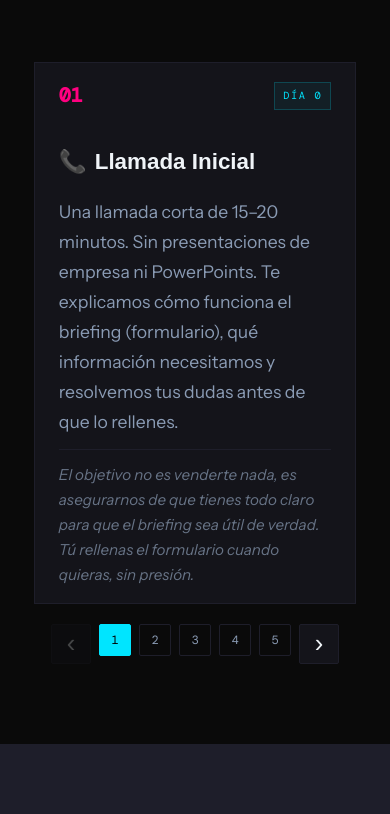
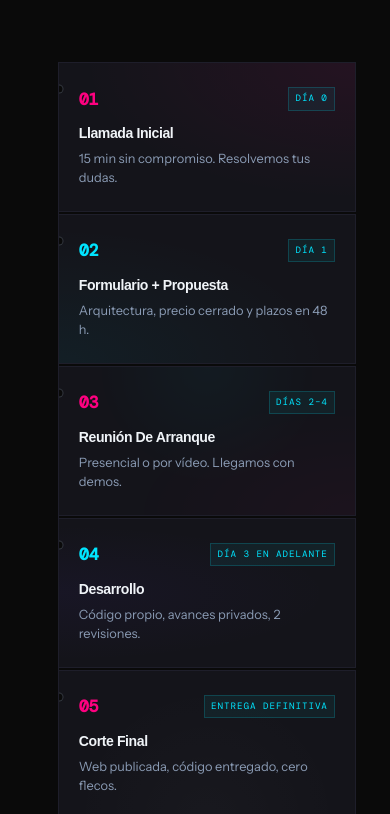
Before and after one commit to KatanStudio/KatanWeb, a React (Vite) app: page /proceso in a window 390 px wide. Shown: the part 1110-1924 px from the top of the page. Built offline with nearby package versions, Linux system fonts and the light colour scheme; a web font is replaced by a local one.

Commit message:
Reestructuración Proceso

```diff
--- a/src/pages/Proceso.jsx
+++ b/src/pages/Proceso.jsx
@@ -1,4 +1,4 @@
-import { useState, useEffect, useRef } from 'react'
+import { useState } from 'react'
 import { Link } from 'react-router-dom'
 import { Helmet } from 'react-helmet-async'
 import Header from '../components/Header.jsx'
@@ -8,49 +8,50 @@ const STEPS = [
   {
     num: '01',
     time: 'Día 0',
-    title: 'Llamada inicial',
+    title: 'Llamada Inicial',
+    micro: '15 min sin compromiso. Resolvemos tus dudas.',
     desc: 'Una llamada corta de 15–20 minutos. Sin presentaciones de empresa ni PowerPoints. Te explicamos cómo funciona el briefing (formulario), qué información necesitamos y resolvemos tus dudas antes de que lo rellenes.',
     detail: 'El objetivo no es venderte nada, es asegurarnos de que tienes todo claro para que el briefing sea útil de verdad. Tú rellenas el formulario cuando quieras, sin presión.',
-    icon: '📞',
   },
   {
     num: '02',
     time: 'Día 1',
-    title: 'Formulario + propuesta',
-    desc: 'Con el formulario en mano, analizamos tu proyecto y en menos de 48 horas te mandamos arquitectura, alcance,  precio cerrado y las fechas orientadas. Lo que firmas el Día 1 es lo que pagas al terminar.',
+    title: 'Formulario + Propuesta',
+    micro: 'Arquitectura, precio cerrado y plazos en 48 h.',
+    desc: 'Con el formulario en mano, analizamos tu proyecto y en menos de 48 horas te mandamos arquitectura, alcance, precio cerrado y las fechas orientadas. Lo que firmas el Día 1 es lo que pagas al terminar.',
     detail: 'Precio fijo. Sin letra pequeña. Sin "esto es un extra". Si algo cambia de alcance durante el proyecto, lo hablamos antes de ejecutarlo, nunca después.',
-    icon: '📋',
+    highlight: true,
   },
   {
     num: '03',
     time: 'Días 2–4',
-    title: 'Reunión de arranque',
+    title: 'Reunión De Arranque',
+    micro: 'Presencial o por vídeo. Llegamos con demos.',
     desc: 'Aquí es donde nos juntamos en persona si estás en Toledo, Madrid o alrededores. Si no es posible presencialmente, lo hacemos por videollamada.',
     detail: 'Llegamos con demostraciones para que veas la dirección visual desde el primer momento. Hablamos del diseño, estructura y cualquier detalle que necesite ajuste antes de meternos de lleno en el código.',
-    icon: '🤝',
-    highlight: true,
   },
   {
     num: '04',
     time: 'Día 3 en adelante',
     title: 'Desarrollo',
+    micro: 'Código propio, avances privados, 2 revisiones.',
     desc: 'Construimos tu sistema en código propio. Tienes posibilidad de ver un avance privado y dos rondas de revisión estructuradas incluidas.',
     detail: 'Las revisiones van por rondas, no por mensajes sueltos. Esto nos permite trabajar con foco y entregarte cambios de golpe, no a cuentagotas.',
-    icon: '⚙️',
+    highlight: true,
   },
   {
     num: '05',
     time: 'Entrega definitiva',
-    title: 'Corte final',
+    title: 'Corte Final',
+    micro: 'Web publicada, código entregado, cero flecos.',
     desc: 'La web publicada, el dominio configurado, Core Web Vitals en verde y el código entregado al 100%. Cerramos con una última reunión/llamada de onboarding para que controles todo.',
     detail: 'Te entregamos acceso completo al hosting y una guía de uso si tienes panel de administración. Nada queda en el aire y, si tuvieras problemas, nos encargaríamos con el servicio de mantenimiento.',
-    icon: '🚀',
   },
 ]
 
 const COMM_ITEMS = [
   {
-    label: 'pRIMERA Toma de contacto',
+    label: 'Primera toma de contacto',
     channel: 'Llamada de 15–20 min',
     desc: 'Explicamos el proceso y el formulario. Sin compromiso ni presentaciones largas.',
     color: 'var(--spark)',
@@ -104,47 +105,15 @@ const REQUIREMENTS = [
   },
 ]
 
-
-/**
- * Hook: observa un contenedor y añade .is-visible a sus hijos
- * con el selector indicado cuando entran en el viewport.
- */
-function useStaggerReveal(containerRef, childSelector = '.process-card') {
-  useEffect(() => {
-    const container = containerRef.current
-    if (!container) return
-
-    const cards = container.querySelectorAll(childSelector)
-    if (!cards.length) return
-
-    const observer = new IntersectionObserver(
-      (entries) => {
-        entries.forEach((entry) => {
-          if (entry.isIntersecting) {
-            entry.target.classList.add('is-visible')
-            // Una vez visible, dejamos de observar esa card
-            observer.unobserve(entry.target)
-          }
-        })
-      },
-      {
-        threshold: 0.12,   // card visible al 12% → dispara
-        rootMargin: '0px 0px -40px 0px', // pequeño offset inferior
-      }
-    )
-
-    cards.forEach((card) => observer.observe(card))
-
-    return () => observer.disconnect()
-  }, [containerRef, childSelector])
-}
+const CLAIMS = [
+  'Precio cerrado desde el día 1',
+  'Sin extras sorpresa',
+  '2 rondas de revisión incluidas',
+  'Código propio y entrega completa',
+]
 
 export default function Proceso() {
-  const gridRef = useRef(null)
-  useStaggerReveal(gridRef, '.process-card')
-  const [activeStep, setActiveStep] = useState(0)
-  const prevStep = () => setActiveStep(i => Math.max(0, i - 1))
-  const nextStep = () => setActiveStep(i => Math.min(STEPS.length - 1, i + 1))
+  const [activeStep, setActiveStep] = useState(null)
 
   return (
     <>
@@ -189,63 +158,50 @@ export default function Proceso() {
               </div>
             </div>
 
-            {/* ── Steps (desktop grid) ── */}
-            <div className="process-grid process-grid--desktop" style={{ marginTop: '4rem' }} ref={gridRef}>
-              {STEPS.map((step) => (
-                <div key={step.num} className={`process-card${step.highlight ? ' process-card--highlight' : ''}`}>
-                  <div className="process-card__header">
-                    <span className="process-card__num">{step.num}</span>
-                    <span className="process-card__time">{step.time}</span>
+            {/* ── Timeline ── */}
+            <div
+              className={`proceso-timeline${activeStep !== null ? ' proceso-timeline--has-active' : ''}`}
+              style={{ marginTop: '4rem' }}
+              onMouseLeave={() => setActiveStep(null)}
+            >
+              {STEPS.map((step, i) => (
+                <article
+                  key={step.num}
+                  className={`proceso-step${i === activeStep ? ' proceso-step--active' : ''}${step.highlight ? ' proceso-step--highlight' : ''}`}
+                  onMouseEnter={() => setActiveStep(i)}
+                  onClick={() => setActiveStep(activeStep === i ? null : i)}
+                  onFocus={() => setActiveStep(i)}
+                  tabIndex={0}
+                  aria-expanded={i === activeStep}
+                  aria-label={`Paso ${step.num}: ${step.title}`}
+                >
+                  <span className="proceso-step__dot" aria-hidden="true" />
+                  <div className="proceso-step__inner">
+                    <div className="proceso-step__header">
+                      <span className="proceso-step__num">{step.num}</span>
+                      <span className="proceso-step__time">{step.time}</span>
+                    </div>
+                    <h3 className="proceso-step__title">{step.title}</h3>
+                    <p className="proceso-step__micro">{step.micro}</p>
+                    <div className="proceso-step__body">
+                      <div className="proceso-step__body-inner">
+                        <p className="proceso-step__desc">{step.desc}</p>
+                        <p className="proceso-step__detail">{step.detail}</p>
+                      </div>
+                    </div>
                   </div>
-                  <h4 className="process-card__title">
-                    <span className="process-card__icon">{step.icon}</span>
-                    {step.title}
-                  </h4>
-                  <p className="process-card__desc">{step.desc}</p>
-                  <p className="process-card__detail">{step.detail}</p>
-                </div>
+                </article>
               ))}
             </div>
 
-            {/* ── Steps (mobile carousel) ── */}
-            <div className="process-carousel" style={{ marginTop: '4rem' }}>
-              <div className={`process-card process-card--carousel is-visible${STEPS[activeStep].highlight ? ' process-card--highlight' : ''}`}>
-                <div className="process-card__header">
-                  <span className="process-card__num">{STEPS[activeStep].num}</span>
-                  <span className="process-card__time">{STEPS[activeStep].time}</span>
+            {/* ── Claims ── */}
+            <div className="proceso-claims">
+              {CLAIMS.map((claim, i) => (
+                <div key={i} className="proceso-claims__item">
+                  <span className="proceso-claims__mark" aria-hidden="true" />
+                  <span>{claim}</span>
                 </div>
-                <h4 className="process-card__title">
-                  <span className="process-card__icon">{STEPS[activeStep].icon}</span>
-                  {STEPS[activeStep].title}
-                </h4>
-                <p className="process-card__desc">{STEPS[activeStep].desc}</p>
-                <p className="process-card__detail">{STEPS[activeStep].detail}</p>
-              </div>
-
-              <div className="process-carousel__dots">
-                <button
-                  className="process-carousel__arrow process-carousel__arrow--prev"
-                  onClick={prevStep}
-                  disabled={activeStep === 0}
-                  aria-label="Paso anterior"
-                >‹</button>
-
-                {STEPS.map((_, i) => (
-                  <button
-                    key={i}
-                    className={`process-carousel__dot${i === activeStep ? ' process-carousel__dot--active' : ''}`}
-                    onClick={() => setActiveStep(i)}
-                    aria-label={`Ir al paso ${i + 1}`}
-                  >{i + 1}</button>
-                ))}
-
-                <button
-                  className="process-carousel__arrow process-carousel__arrow--next"
-                  onClick={nextStep}
-                  disabled={activeStep === STEPS.length - 1}
-                  aria-label="Paso siguiente"
-                >›</button>
-              </div>
+              ))}
             </div>
           </div>
         </section>
@@ -320,8 +276,6 @@ export default function Proceso() {
           </div>
         </section>
 
-
-
         {/* ── CTA ── */}
         <section className="cta-section">
           <div className="cta-section__glow" aria-hidden="true"></div>
--- a/src/styles/proceso.css
+++ b/src/styles/proceso.css
@@ -77,143 +77,6 @@
   text-transform: uppercase;
 }
 
-/* ── Process cards grid (página Proceso) ── */
-.process-grid {
-  display: grid;
-  grid-template-columns: 1fr;
-  gap: 1.5rem;
-  position: relative;
-  margin-top: 3rem;
-}
-
-.process-card {
-  background: var(--sheath);
-  border: 1px solid var(--ghost);
-  padding: 1rem 1.5rem;
-  position: relative;
-  z-index: 1;
-  transition: border-color var(--t-mid), transform var(--t-mid), box-shadow var(--t-mid),
-              opacity 0.55s ease, translate 0.55s ease;
-  opacity: 0;
-  translate: 0 28px;
-}
-
-.process-card.is-visible {
-  opacity: 1;
-  translate: 0 0;
-}
-
-.process-card.is-visible:nth-child(1) { transition-delay: 0s;   }
-.process-card.is-visible:nth-child(2) { transition-delay: 0.1s; }
-.process-card.is-visible:nth-child(3) { transition-delay: 0.2s; }
-.process-card.is-visible:nth-child(4) { transition-delay: 0.3s; }
-.process-card.is-visible:nth-child(5) { transition-delay: 0.4s; }
-
-.process-card:hover {
-  border-color: rgba(255, 0, 128, 0.5);
-  transform: translateY(-5px);
-  box-shadow: 0 10px 30px rgba(0, 0, 0, 0.5);
-}
-
-.process-card::before {
-  content: '';
-  position: absolute;
-  top: 0;
-  left: 0;
-  width: 0;
-  height: 2px;
-  background: var(--edge);
-  transition: width var(--t-mid);
-}
-
-.process-card:hover::before {
-  width: 100%;
-}
-
-.process-card__header {
-  display: flex;
-  align-items: center;
-  justify-content: space-between;
-  margin-bottom: 2rem;
-}
-
-.process-card__num {
-  font-family: var(--font-mono);
-  font-size: 1.25rem;
-  color: var(--edge);
-  font-weight: 700;
-  background: var(--sheath);
-  padding-right: 15px;
-}
-
-.process-card__time {
-  font-family: var(--font-mono);
-  font-size: 0.65rem;
-  letter-spacing: 0.15em;
-  color: var(--spark);
-  text-transform: uppercase;
-  background: rgba(0, 229, 255, 0.05);
-  padding: 0.25rem 0.5rem;
-  border: 1px solid rgba(0, 229, 255, 0.2);
-}
-
-.process-card__title {
-  font-family: var(--font-head);
-  font-size: 1.4rem;
-  font-weight: 900;
-  color: var(--blade);
-  margin-bottom: 1rem;
-  text-transform: capitalize;
-}
-
-.process-card__desc {
-  font-size: 1.1rem;
-  color: var(--steel);
-  line-height: 1.7;
-}
-
-.process-card__detail {
-  font-size: 0.95rem;
-  color: rgba(138, 155, 180, 0.7);
-  line-height: 1.65;
-  margin-top: 0.75rem;
-  padding-top: 0.75rem;
-  border-top: 1px solid var(--ghost);
-  font-style: italic;
-}
-
-.process-card__icon {
-  margin-right: 0.5rem;
-}
-
-.process-card--highlight {
-  border-color: rgba(0, 229, 255, 0.35);
-  background: rgba(0, 229, 255, 0.03);
-  position: relative;
-}
-
-.process-card--highlight:hover {
-  border-color: rgba(0, 229, 255, 0.6);
-}
-
-.process-card--highlight::before {
-  background: var(--spark);
-}
-
-.process-card__badge {
-  display: inline-flex;
-  align-items: center;
-  font-family: var(--font-mono);
-  font-size: 0.6rem;
-  letter-spacing: 0.15em;
-  text-transform: uppercase;
-  color: var(--spark);
-  background: rgba(0, 229, 255, 0.08);
-  border: 1px solid rgba(0, 229, 255, 0.25);
-  padding: 0.25rem 0.65rem;
-  margin-bottom: 1rem;
-}
-
 /* ── Filosofía intro ── */
 .proceso-philosophy {
   display: flex;
@@ -275,6 +138,273 @@
     align-items: flex-end;
     text-align: right;
   }
+}
+
+/* ══════════════════════════════════════════════
+   TIMELINE
+   ══════════════════════════════════════════════ */
+
+.proceso-timeline {
+  display: flex;
+  gap: 2px;
+  position: relative;
+  padding-top: 0.75rem; /* room for the connector dot */
+}
+
+/* Horizontal track line */
+.proceso-timeline::before {
+  content: '';
+  position: absolute;
+  top: 0.75rem;
+  left: 0;
+  right: 0;
+  height: 1px;
+  background: linear-gradient(90deg, transparent, var(--ghost) 5%, var(--ghost) 95%, transparent);
+  pointer-events: none;
+  z-index: 0;
+}
+
+/* ── Step card ── */
+.proceso-step {
+  flex: 1;
+  min-width: 0;
+  position: relative;
+  background: var(--sheath);
+  border: 1px solid var(--ghost);
+  overflow: hidden;
+  cursor: pointer;
+  outline: none;
+  transition:
+    border-color 0.3s ease,
+    box-shadow 0.3s ease,
+    opacity 0.3s ease;
+}
+
+.proceso-timeline--has-active .proceso-step:not(.proceso-step--active) {
+  opacity: 0.55;
+}
+
+.proceso-step--active {
+  border-color: rgba(255, 0, 128, 0.45);
+  box-shadow: 0 6px 28px rgba(0, 0, 0, 0.45), 0 0 0 1px rgba(255, 0, 128, 0.12);
+  opacity: 1;
+  z-index: 1;
+}
+
+.proceso-step--highlight.proceso-step--active {
+  border-color: rgba(0, 229, 255, 0.5);
+  box-shadow: 0 6px 28px rgba(0, 0, 0, 0.45), 0 0 0 1px rgba(0, 229, 255, 0.12);
+}
+
+.proceso-step:focus-visible {
+  outline: 2px solid var(--edge);
+  outline-offset: 2px;
+}
+
+/* Subtle gradient bg per step (decorative, below content) */
+.proceso-step::before {
+  content: '';
+  position: absolute;
+  inset: 0;
+  pointer-events: none;
+  z-index: 0;
+  transition: opacity 0.35s ease;
+  opacity: 0.5;
+}
+
+.proceso-step--active::before {
+  opacity: 1;
+}
+
+.proceso-timeline > .proceso-step:nth-child(1)::before {
+  background: radial-gradient(ellipse at 100% 0%, rgba(255, 0, 128, 0.14) 0%, transparent 65%);
+}
+
+.proceso-timeline > .proceso-step:nth-child(2)::before {
+  background: radial-gradient(ellipse at 0% 100%, rgba(0, 229, 255, 0.1) 0%, transparent 65%);
+}
+
+.proceso-timeline > .proceso-step:nth-child(3)::before {
+  background:
+    radial-gradient(ellipse at 50% 0%, rgba(0, 229, 255, 0.07) 0%, transparent 55%),
+    radial-gradient(ellipse at 100% 100%, rgba(255, 0, 128, 0.07) 0%, transparent 55%);
+}
+
+.proceso-timeline > .proceso-step:nth-child(4)::before {
+  background: radial-gradient(ellipse at 0% 50%, rgba(100, 55, 240, 0.1) 0%, transparent 65%);
+}
+
+.proceso-timeline > .proceso-step:nth-child(5)::before {
+  background: radial-gradient(ellipse at 50% 100%, rgba(240, 244, 248, 0.04) 0%, transparent 65%);
+}
+
+/* Connector dot */
+.proceso-step__dot {
+  display: block;
+  position: absolute;
+  top: 0;
+  left: 50%;
+  transform: translate(-50%, -50%);
+  width: 9px;
+  height: 9px;
+  border-radius: 50%;
+  background: var(--forge);
+  border: 1.5px solid rgba(138, 155, 180, 0.3);
+  z-index: 2;
+  flex-shrink: 0;
+  transition: background 0.3s, border-color 0.3s, box-shadow 0.3s;
+}
+
+.proceso-step--active .proceso-step__dot {
+  background: var(--edge);
+  border-color: var(--edge);
+  box-shadow: 0 0 10px rgba(255, 0, 128, 0.55);
+}
+
+.proceso-step--highlight.proceso-step--active .proceso-step__dot {
+  background: var(--spark);
+  border-color: var(--spark);
+  box-shadow: 0 0 10px rgba(0, 229, 255, 0.55);
+}
+
+/* Content wrapper (above ::before gradient) */
+.proceso-step__inner {
+  position: relative;
+  z-index: 1;
+  padding: 1.5rem 1.25rem;
+  display: flex;
+  flex-direction: column;
+}
+
+.proceso-step__header {
+  display: flex;
+  align-items: center;
+  justify-content: space-between;
+  gap: 0.5rem;
+  margin-bottom: 0.9rem;
+}
+
+.proceso-step__num {
+  font-family: var(--font-mono);
+  font-size: 1.05rem;
+  font-weight: 700;
+  color: var(--edge);
+  letter-spacing: -0.02em;
+  line-height: 1;
+  flex-shrink: 0;
+}
+
+.proceso-step--highlight .proceso-step__num {
+  color: var(--spark);
+}
+
+.proceso-step__time {
+  font-family: var(--font-mono);
+  font-size: 0.58rem;
+  letter-spacing: 0.1em;
+  color: var(--spark);
+  text-transform: uppercase;
+  background: rgba(0, 229, 255, 0.06);
+  border: 1px solid rgba(0, 229, 255, 0.18);
+  padding: 0.18rem 0.4rem;
+  white-space: nowrap;
+}
+
+.proceso-step__title {
+  font-family: var(--font-head);
+  font-size: clamp(0.88rem, 1.4vw, 1.1rem);
+  font-weight: 900;
+  color: var(--blade);
+  letter-spacing: -0.03em;
+  line-height: 1.2;
+  margin-bottom: 0.45rem;
+}
+
+.proceso-step__micro {
+  font-size: 0.8rem;
+  color: var(--steel);
+  line-height: 1.5;
+}
+
+/* Expandable body — grid-rows trick for smooth height animation */
+.proceso-step__body {
+  display: grid;
+  grid-template-rows: 0fr;
+  transition:
+    grid-template-rows 0.45s cubic-bezier(0.4, 0, 0.2, 1),
+    margin-top 0.45s ease;
+  margin-top: 0;
+}
+
+.proceso-step--active .proceso-step__body,
+.proceso-timeline--has-active .proceso-step__body {
+  grid-template-rows: 1fr;
+  margin-top: 1rem;
+}
+
+.proceso-step__body-inner {
+  overflow: hidden;
+  min-height: 0;
+}
+
+.proceso-step__desc {
+  font-size: 0.875rem;
+  color: var(--steel);
+  line-height: 1.7;
+  margin-bottom: 0.75rem;
+}
+
+.proceso-step__detail {
+  font-size: 0.8rem;
+  color: rgba(138, 155, 180, 0.65);
+  line-height: 1.65;
+  padding-top: 0.75rem;
+  border-top: 1px solid var(--ghost);
+  font-style: italic;
+  padding-bottom: 0.25rem;
+}
+
+/* ── Claims strip ── */
+.proceso-claims {
+  display: flex;
+  flex-wrap: wrap;
+  margin-top: 2px;
+  background: var(--sheath);
+  border: 1px solid var(--ghost);
+  border-top: 2px solid rgba(255, 0, 128, 0.25);
+}
+
+.proceso-claims__item {
+  flex: 1;
+  min-width: 180px;
+  display: flex;
+  align-items: center;
+  gap: 0.65rem;
+  padding: 1.1rem 1.25rem;
+  border-right: 1px solid var(--ghost);
+  font-size: 0.8rem;
+  font-family: var(--font-mono);
+  color: var(--steel);
+  letter-spacing: 0.02em;
+  transition: color 0.2s;
+}
+
+.proceso-claims__item:last-child {
+  border-right: none;
+}
+
+.proceso-claims__item:hover {
+  color: var(--blade);
+}
+
+.proceso-claims__mark {
+  display: block;
+  width: 6px;
+  height: 6px;
+  background: var(--spark);
+  transform: rotate(45deg);
+  flex-shrink: 0;
+  opacity: 0.8;
 }
 
 /* ── Comunicación grid ── */
@@ -444,7 +574,73 @@
   }
 }
 
-/* ── Proceso desktop ── */
+/* ══════════════════════════════════════════════
+   RESPONSIVE — MOBILE / TABLET
+   ══════════════════════════════════════════════ */
+
+@media (max-width: 899px) {
+  /* Desktop process step list */
+  .process {
+    flex-direction: column;
+  }
+
+  /* ── Timeline: vertical accordion ── */
+  .proceso-timeline {
+    flex-direction: column;
+    padding-top: 0;
+    padding-left: 1.5rem;
+    gap: 2px;
+  }
+
+  /* Override: vertical connecting line */
+  .proceso-timeline::before {
+    top: 0.5rem;
+    bottom: 0.5rem;
+    left: 1.5rem;
+    right: auto;
+    width: 1px;
+    height: auto;
+    background: linear-gradient(180deg, transparent, var(--ghost) 5%, var(--ghost) 95%, transparent);
+  }
+
+  /* Dot repositioned to sit on vertical line (left: 0 of card = line position) */
+  .proceso-step__dot {
+    top: 1.6rem;
+    left: 0;
+  }
+
+  .proceso-step {
+    opacity: 1 !important; /* no dimming on mobile */
+    cursor: pointer;
+  }
+
+  /* Active step on mobile: colored left border instead of border-color */
+  .proceso-step--active {
+    border-left-color: rgba(255, 0, 128, 0.6);
+    box-shadow: none;
+  }
+
+  .proceso-step--highlight.proceso-step--active {
+    border-left-color: rgba(0, 229, 255, 0.6);
+    box-shadow: none;
+  }
+
+  /* Claims: stack vertically */
+  .proceso-claims {
+    flex-direction: column;
+  }
+
+  .proceso-claims__item {
+    border-right: none;
+    border-bottom: 1px solid var(--ghost);
+    min-width: unset;
+  }
+
+  .proceso-claims__item:last-child {
+    border-bottom: none;
+  }
+}
+
 @media (min-width: 900px) {
   .process {
     flex-direction: row;
@@ -475,84 +671,4 @@
   .process__line {
     display: none;
   }
-
-  .process-grid {
-    grid-template-columns: repeat(2, 1fr);
-  }
 }
-
-/* ── Process carousel (mobile) ── */
-.process-carousel {
-  display: none;
-}
-
-.process-card--carousel {
-  flex: 1;
-  min-width: 0;
-}
-
-.process-carousel__dots {
-  display: flex;
-  justify-content: center;
-  gap: 0.5rem;
-  margin-top: 1.25rem;
-}
-
-.process-carousel__dot {
-  width: 2rem;
-  height: 2rem;
-  display: flex;
-  align-items: center;
-  justify-content: center;
-  background: transparent;
-  border: 1px solid var(--ghost);
-  color: var(--steel);
-  font-family: var(--font-mono);
-  font-size: 0.75rem;
-  cursor: pointer;
-  border-radius: 2px;
-  transition: border-color 0.2s, color 0.2s, background 0.2s;
-}
-
-.process-carousel__dot--active {
-  background: var(--spark);
-  border-color: var(--spark);
-  color: #000;
-}
-
-.process-carousel__arrow {
-  flex-shrink: 0;
-  width: 2.5rem;
-  height: 2.5rem;
-  display: flex;
-  align-items: center;
-  justify-content: center;
-  background: var(--sheath);
-  border: 1px solid var(--ghost);
-  color: var(--blade);
-  font-size: 1.6rem;
-  line-height: 1;
-  cursor: pointer;
-  transition: border-color 0.2s, color 0.2s;
-  border-radius: 2px;
-}
-
-.process-carousel__arrow:disabled {
-  opacity: 0.25;
-  cursor: default;
-}
-
-.process-carousel__arrow:not(:disabled):hover {
-  border-color: var(--spark);
-  color: var(--spark);
-}
-
-@media (max-width: 900px) {
-  .process-grid--desktop {
-    display: none;
-  }
-
-  .process-carousel {
-    display: block;
-  }
-}
```
Also changed, not shown: .claude/settings.local.json.
